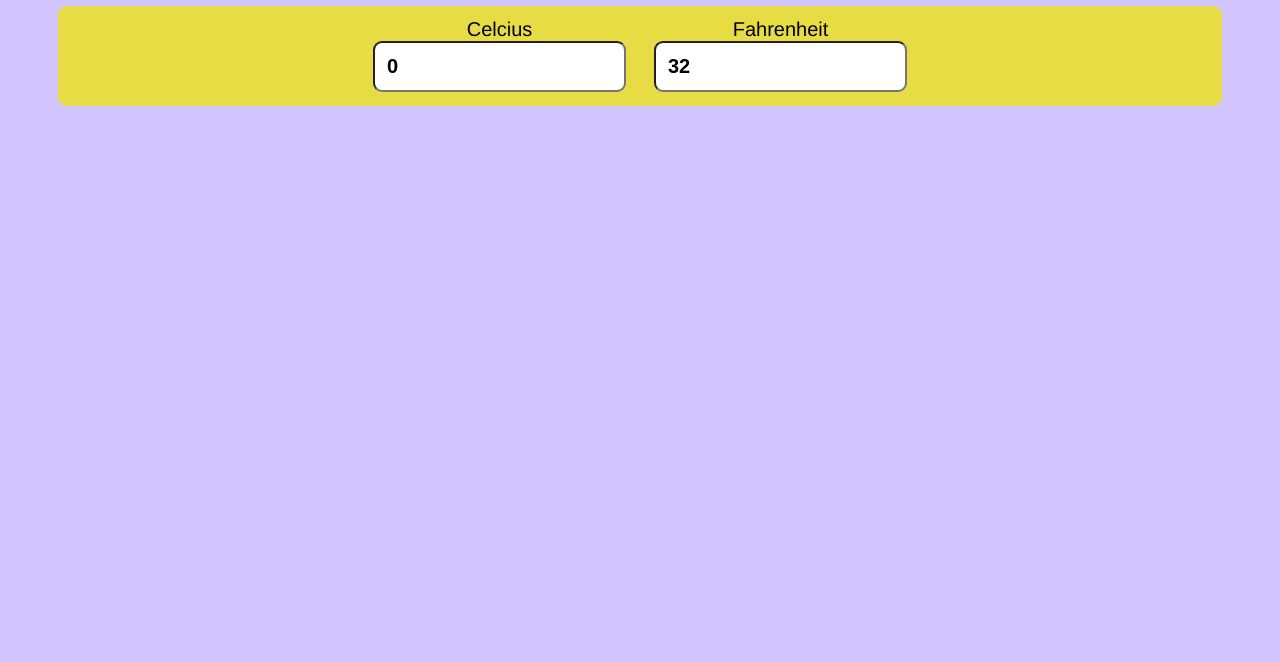
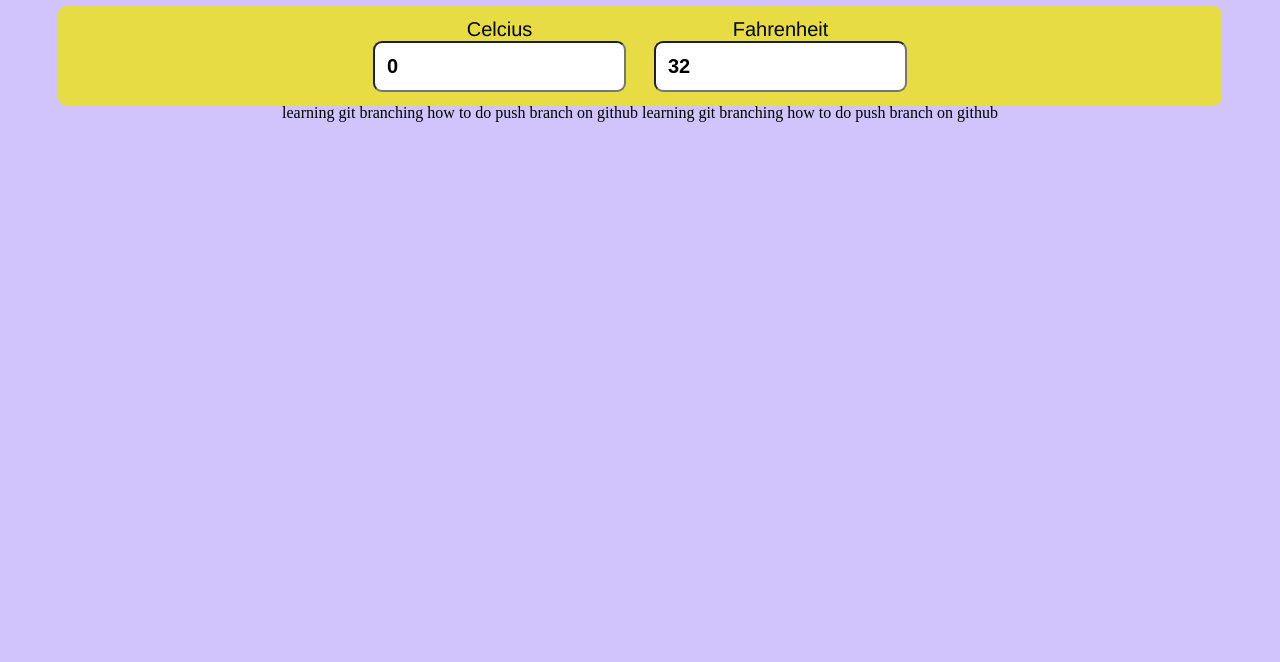
Before and after one commit to PankajMukhiya/temperature-converter, a plain HTML site: page index.html in a window 1280 px wide. Shown: the part 138-800 px from the top of the page. Drawn offline with Linux system fonts and the light colour scheme.

Commit message:
add some code in fixbug branch in html file

```diff
--- a/index.html
+++ b/index.html
@@ -35,13 +35,10 @@
             <br>
             <input type="number" class="inp" id="fah" value="32">
         </div>
-
-
-
-
-
-
-
+<div class="">
+    learning git branching how to do push branch on github
+    learning git branching how to do push branch on github
+</div>
 
         <script>
             let cel = document.getElementById('cel');
```
